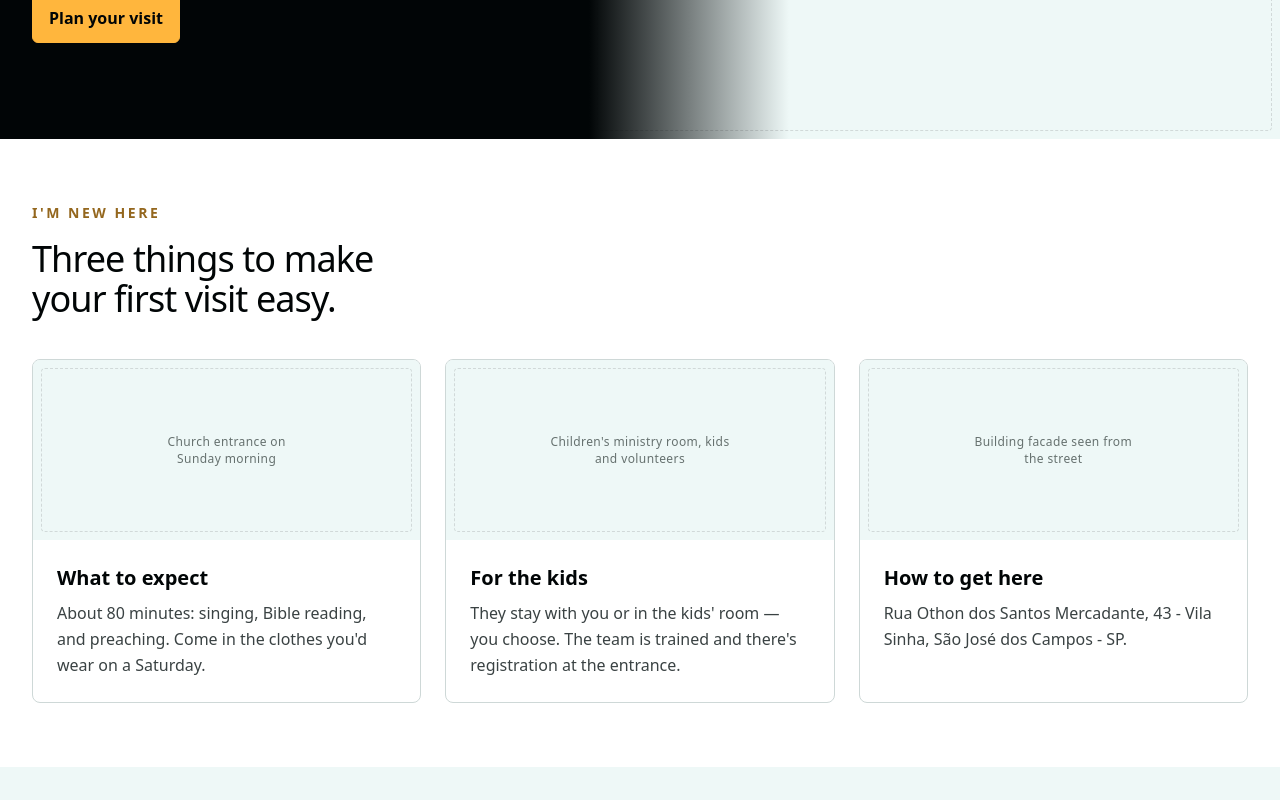
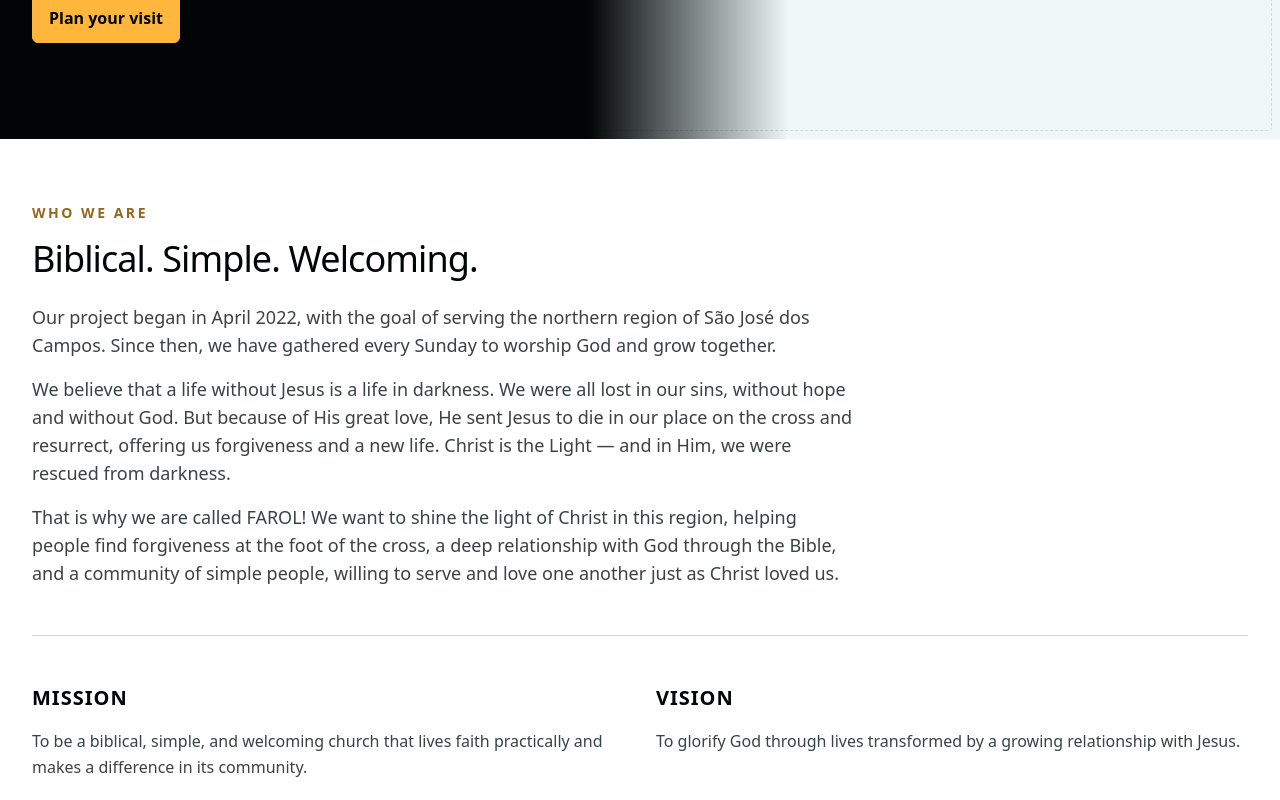
Before and after one commit to danbuck84/ibfarol, a Next.js app: page /en in a window 1280 px wide. Shown: the part 560-1360 px from the top of the page. Built offline with nearby package versions, Linux system fonts and the light colour scheme.

Commit message:
feat: add About Us, Mission and Vision sections with i18n support

```diff
--- a/messages/en.json
+++ b/messages/en.json
@@ -64,17 +64,34 @@
     "headline": "Bible Reading Plan",
     "subtitle": "Week 29 (July 27 to August 2)",
     "mon": "Monday (07/27)",
-    "mon_readings": ["Luke 10–11", "Psalm 104:1–9"],
+    "mon_readings": [
+      "Luke 10–11",
+      "Psalm 104:1–9"
+    ],
     "tue": "Tuesday (07/28)",
-    "tue_readings": ["1 Timothy 1–2", "Psalm 104:10–18"],
+    "tue_readings": [
+      "1 Timothy 1–2",
+      "Psalm 104:10–18"
+    ],
     "wed": "Wednesday (07/29)",
-    "wed_readings": ["1 Timothy 3–4", "Psalm 104:19–30"],
+    "wed_readings": [
+      "1 Timothy 3–4",
+      "Psalm 104:19–30"
+    ],
     "thu": "Thursday (07/30)",
-    "thu_readings": ["Genesis 30", "Psalm 104:31–35; 105:1–6"],
+    "thu_readings": [
+      "Genesis 30",
+      "Psalm 104:31–35; 105:1–6"
+    ],
     "fri": "Friday (07/31)",
-    "fri_readings": ["Proverbs 27", "Psalm 105:7–22"],
+    "fri_readings": [
+      "Proverbs 27",
+      "Psalm 105:7–22"
+    ],
     "sat": "Saturday (08/01)",
-    "sat_readings": ["Ephesians 2:1–10"],
+    "sat_readings": [
+      "Ephesians 2:1–10"
+    ],
     "sun": "Sunday (08/02)",
     "sun_prayer": "Beloved Father, thank you so much because when we were dead in our trespasses and sins, You gave us life together with Christ. Thank you that our salvation did not start with us, but in Your mercy, Your great love, and the richness of Your grace. We confess that we often live as if Your acceptance were a wage to be earned, and not a gift received. Forgive us. For by grace we have been saved, through faith, and this is not from ourselves, it is the gift of God—not by works, so that no one can boast. Father, this week, deliver us from the pride of those who think they saved themselves and the discouragement of those who think they still need to prove themselves before You. We are Your handiwork, created in Christ Jesus to do good works, which You prepared in advance for us to do. May our obedience not be an attempt to pay for grace, but gratitude in motion. In Jesus' name, amen."
   },
@@ -91,5 +108,16 @@
     "next_steps_give": "Give",
     "next_steps_bulletin": "Weekly bulletin",
     "copyright": "© Farol Baptist Church · contato@batistafarol.org · +55 (12) 99162-6321"
+  },
+  "AboutUs": {
+    "eyebrow": "Who We Are",
+    "headline": "Biblical. Simple. Welcoming.",
+    "p1": "Our project began in April 2022, with the goal of serving the northern region of São José dos Campos. Since then, we have gathered every Sunday to worship God and grow together.",
+    "p2": "We believe that a life without Jesus is a life in darkness. We were all lost in our sins, without hope and without God. But because of His great love, He sent Jesus to die in our place on the cross and resurrect, offering us forgiveness and a new life. Christ is the Light — and in Him, we were rescued from darkness.",
+    "p3": "That is why we are called FAROL! We want to shine the light of Christ in this region, helping people find forgiveness at the foot of the cross, a deep relationship with God through the Bible, and a community of simple people, willing to serve and love one another just as Christ loved us.",
+    "mission_title": "MISSION",
+    "mission_text": "To be a biblical, simple, and welcoming church that lives faith practically and makes a difference in its community.",
+    "vision_title": "VISION",
+    "vision_text": "To glorify God through lives transformed by a growing relationship with Jesus."
   }
 }
--- a/messages/pt-BR.json
+++ b/messages/pt-BR.json
@@ -64,17 +64,34 @@
     "headline": "Plano de Leitura Bíblica",
     "subtitle": "Semana 29 (27 de julho a 2 de agosto)",
     "mon": "Segunda-feira (27/07)",
-    "mon_readings": ["Lucas 10–11", "Salmo 104.1–9"],
+    "mon_readings": [
+      "Lucas 10–11",
+      "Salmo 104.1–9"
+    ],
     "tue": "Terça-feira (28/07)",
-    "tue_readings": ["1 Timóteo 1–2", "Salmo 104.10–18"],
+    "tue_readings": [
+      "1 Timóteo 1–2",
+      "Salmo 104.10–18"
+    ],
     "wed": "Quarta-feira (29/07)",
-    "wed_readings": ["1 Timóteo 3–4", "Salmo 104.19–30"],
+    "wed_readings": [
+      "1 Timóteo 3–4",
+      "Salmo 104.19–30"
+    ],
     "thu": "Quinta-feira (30/07)",
-    "thu_readings": ["Gênesis 30", "Salmo 104.31–35; 105.1–6"],
+    "thu_readings": [
+      "Gênesis 30",
+      "Salmo 104.31–35; 105.1–6"
+    ],
     "fri": "Sexta-feira (31/07)",
-    "fri_readings": ["Provérbios 27", "Salmo 105.7–22"],
+    "fri_readings": [
+      "Provérbios 27",
+      "Salmo 105.7–22"
+    ],
     "sat": "Sábado (01/08)",
-    "sat_readings": ["Efésios 2.1–10"],
+    "sat_readings": [
+      "Efésios 2.1–10"
+    ],
     "sun": "Domingo (02/08)",
     "sun_prayer": "Pai amado, muito obrigado porque, quando nós estávamos mortos em nossos delitos e pecados, o Senhor nos deu vida junto com Cristo. Obrigado porque a nossa salvação não começou em nós, mas na tua misericórdia, no teu grande amor e na riqueza da tua graça. Confessamos que muitas vezes vivemos como se a tua aceitação fosse um salário a ser conquistado, e não um dom recebido. Perdoa-nos. Pela graça somos salvos, mediante a fé, e isso não vem de nós; é presente teu, para que ninguém se glorie. Pai, nesta semana, livra-nos do orgulho de quem pensa que se salvou sozinho e do desânimo de quem pensa que ainda precisa se provar diante de ti. Somos feitura tua, criados em Cristo Jesus para boas obras que o Senhor de antemão preparou. Que a nossa obediência não seja tentativa de pagar a graça, mas gratidão em movimento. Em nome de Jesus, amém."
   },
@@ -91,5 +108,16 @@
     "next_steps_give": "Contribua",
     "next_steps_bulletin": "Boletim da semana",
     "copyright": "© Igreja Batista Farol · contato@batistafarol.org · (12) 99162-6321"
+  },
+  "AboutUs": {
+    "eyebrow": "Quem Somos",
+    "headline": "Bíblica. Simples. Acolhedora.",
+    "p1": "Nosso projeto começou em abril de 2022, com o objetivo de servir a região norte de São José dos Campos. Desde então, nos reunimos todos os domingos para adorar a Deus e crescer juntos.",
+    "p2": "Acreditamos que uma vida sem Jesus é uma vida nas trevas. Todos nós estávamos perdidos em nossos pecados, sem esperança e sem Deus. Mas ele, por seu grande amor, enviou Jesus para morrer em nosso lugar na cruz e ressuscitar, nos oferecendo perdão e vida nova. Cristo é a Luz — e nele fomos resgatados das trevas.",
+    "p3": "Por isso nos chamamos FAROL! Queremos brilhar a luz de Cristo nesta região, ajudando pessoas a encontrarem perdão aos pés da cruz, relacionamento profundo com Deus por meio da Bíblia, e uma comunidade de pessoas simples, dispostas a servir e amar umas às outras como Cristo nos amou.",
+    "mission_title": "MISSÃO",
+    "mission_text": "Ser uma igreja bíblica, simples e acolhedora, que vive a fé de forma prática e faz a diferença em sua comunidade.",
+    "vision_title": "VISÃO",
+    "vision_text": "Glorificar a Deus através de vidas transformadas por um relacionamento crescente com Jesus."
   }
 }
--- a/src/app/[locale]/page.tsx
+++ b/src/app/[locale]/page.tsx
@@ -1,5 +1,6 @@
 import Header from "@/components/Header";
 import Hero from "@/components/Hero";
+import AboutUs from "@/components/AboutUs";
 import NewHere from "@/components/NewHere";
 import LatestMessage from "@/components/LatestMessage";
 import Ministries from "@/components/Ministries";
@@ -13,6 +14,7 @@ export default function Home() {
       <Header />
       <main>
         <Hero />
+        <AboutUs />
         <NewHere />
         <LatestMessage />
         <Ministries />
--- /dev/null
+++ b/src/components/AboutUs.tsx
@@ -0,0 +1,35 @@
+import { useTranslations } from "next-intl";
+
+export default function AboutUs() {
+  const t = useTranslations('AboutUs');
+  return (
+    <section className="py-16 px-8 bg-white" id="sobre">
+      <div className="max-w-[1280px] mx-auto">
+        <div className="mb-12">
+          <p className="text-sm font-semibold tracking-[2.52px] uppercase text-brand-primary-ink mb-4">
+            {t('eyebrow')}
+          </p>
+          <h2 className="text-[28px] md:text-[36px] font-normal leading-[34px] md:leading-[40px] tracking-[-0.9px] m-0 text-brand-ink mb-6">
+            {t('headline')}
+          </h2>
+          <div className="space-y-4 text-base md:text-lg text-brand-body max-w-[80ch] leading-[28px] text-pretty">
+            <p>{t('p1')}</p>
+            <p>{t('p2')}</p>
+            <p>{t('p3')}</p>
+          </div>
+        </div>
+
+        <div className="grid grid-cols-1 md:grid-cols-2 gap-8 border-t border-brand-hairline pt-12">
+          <div className="text-left">
+            <h3 className="text-xl font-bold tracking-wider text-brand-ink mb-4">{t('mission_title')}</h3>
+            <p className="text-base text-brand-body leading-[26px]">{t('mission_text')}</p>
+          </div>
+          <div className="text-left">
+            <h3 className="text-xl font-bold tracking-wider text-brand-ink mb-4">{t('vision_title')}</h3>
+            <p className="text-base text-brand-body leading-[26px]">{t('vision_text')}</p>
+          </div>
+        </div>
+      </div>
+    </section>
+  );
+}
```
